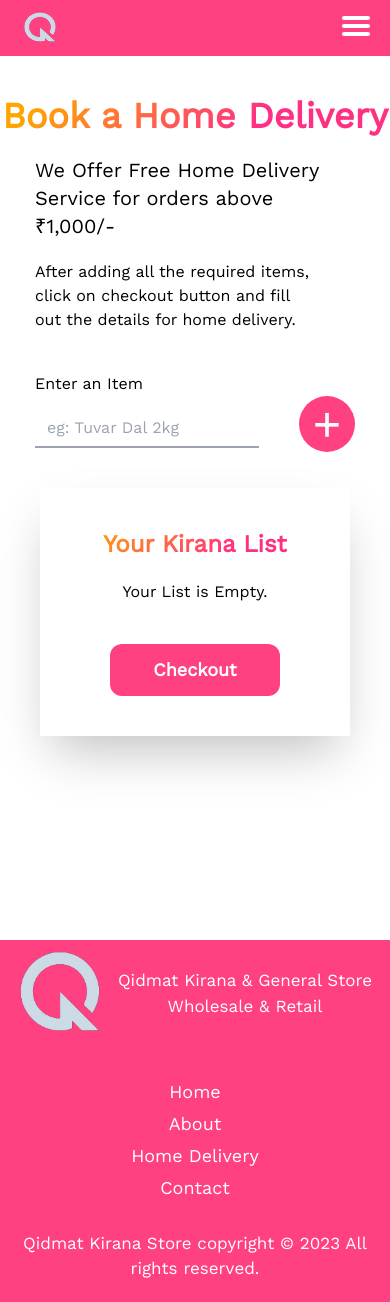
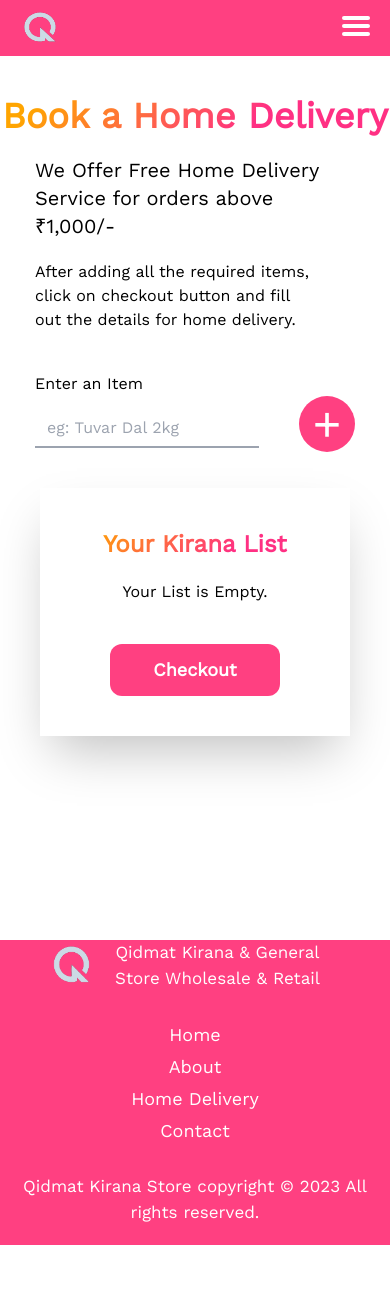
Before and after one commit to Sami-07/grocery-store-frontend-nextjs, a Next.js app: page /order in a window 390 px wide. After the commit the page ends 1245 px from the top, so only its background shows below. Built offline with nearby package versions, Linux system fonts and the light colour scheme.

Commit message:
footer changes 2

```diff
--- a/styles/footer.module.css
+++ b/styles/footer.module.css
@@ -3,7 +3,6 @@
     height: 100vh;
     margin: 0;
     overflow: hidden;
-
 } */
 .mainLogo {
     width: 60px;
@@ -13,19 +12,17 @@
 }
 
 .footerLogo {
-    width: 100px;
+    width: 45px;
 }
 
 .logoTitle {
     display: flex;
     align-items: center;
     /* flex-direction: column; */
-
 }
 
 .logoTitle h2 {
     font-size: 17px;
-
 }
 
 .logoTitle p {
@@ -51,7 +48,6 @@
 .allNavi {
     display: flex;
     align-items: center;
-
 }
 
 .allNavi a {
@@ -72,14 +68,12 @@
     color: white;
     font-size: 18px;
     /* text-decoration: none; */
-
 }
 
 @media (max-width: 1000px) {
     .logoTitle {
-        width: 95vw;
+        width: 75vw;
         justify-content: center;
-
     }
 
     .allNavi {
```
